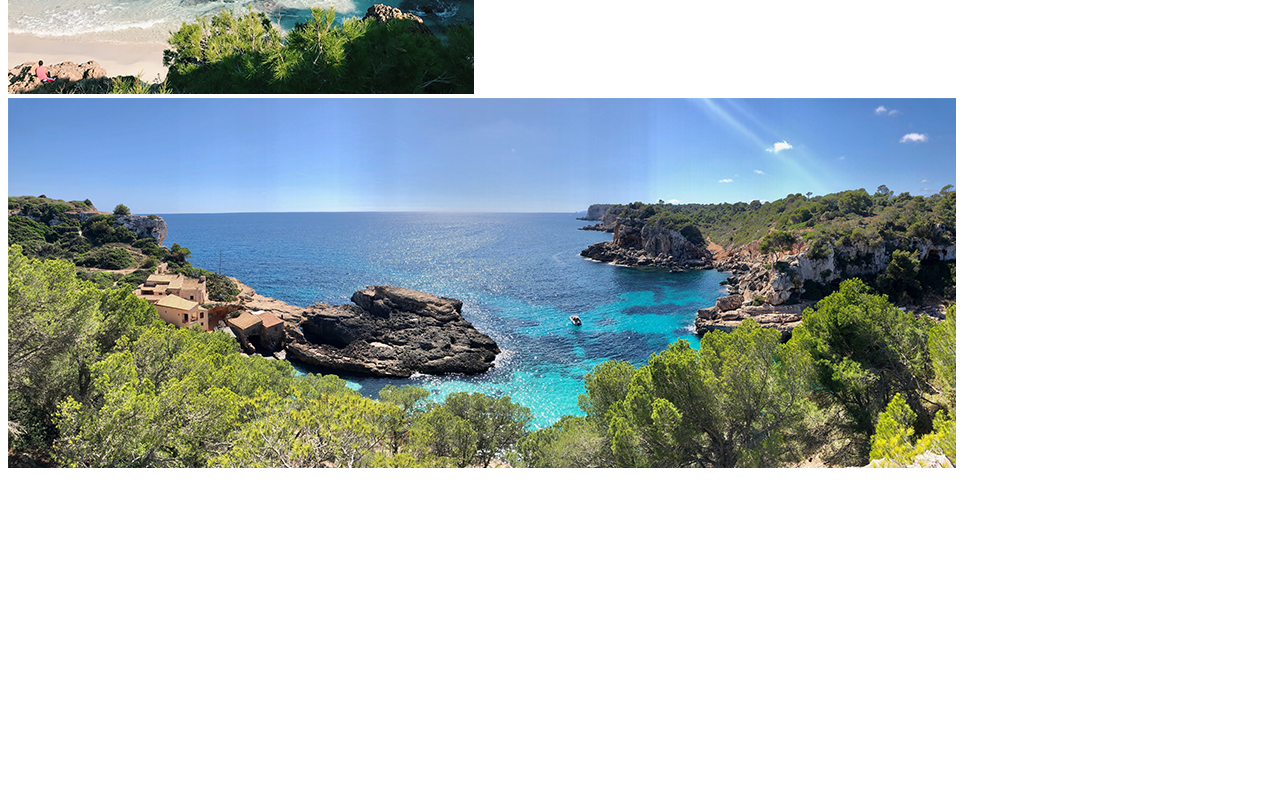
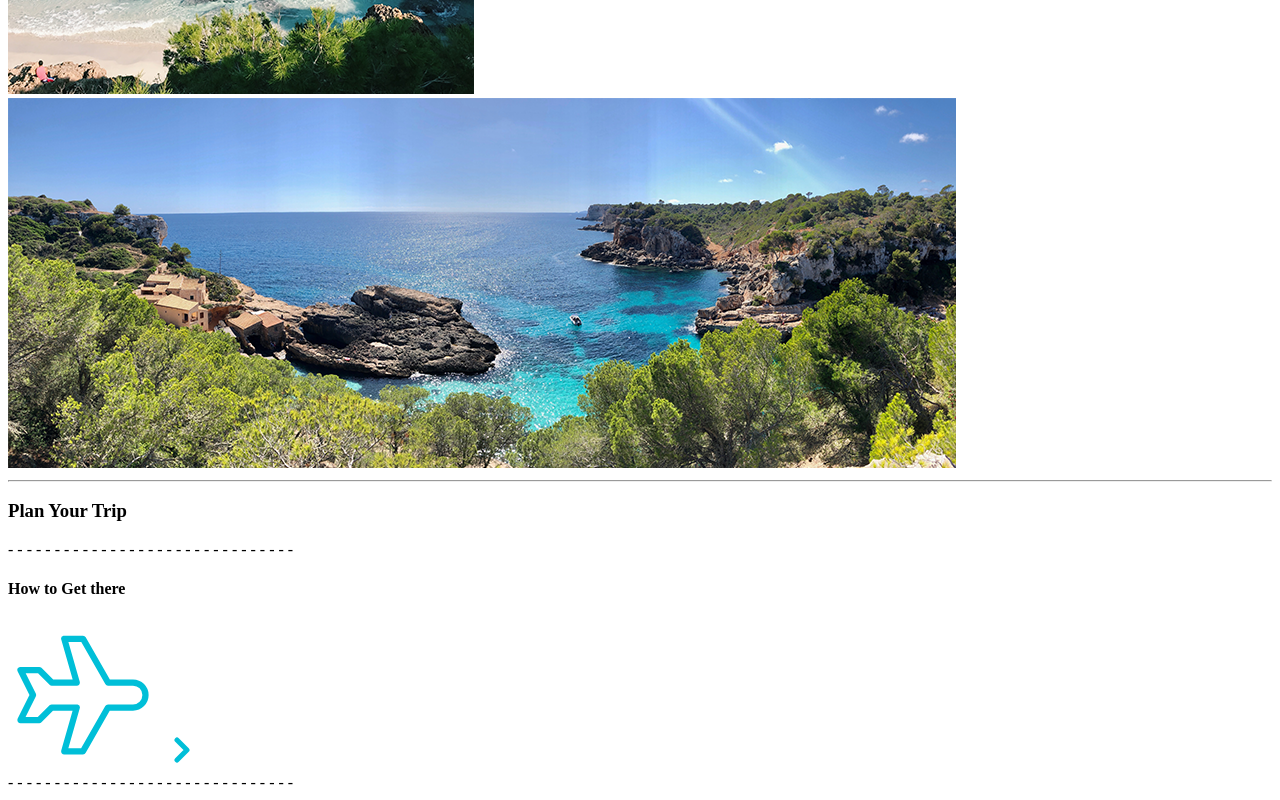
Before and after one commit to Cthulhhu/wunderlust, a plain HTML site: page index.html in a window 1280 px wide. Shown: the part 779-1579 px from the top of the page. Before the commit the page ends 1259 px from the top, so only its background shows below. Drawn offline with Linux system fonts and the light colour scheme.

Commit message:
How to get there

```diff
--- a/index.html
+++ b/index.html
@@ -52,5 +52,26 @@
                     </picture>
             </section>
 
+            <hr>
+
+            <section>
+                <h3>Plan Your Trip</h3>
+            - - - - - - - - - - - - - - - - - - - - - - - - - - - - - - -
+            <section>
+                <h4>How to Get there</h4>
+                    <svg xmlns="http://www.w3.org/2000/svg" class="icon icon-tabler icon-tabler-plane" width="150" height="150" viewBox="0 0 24 24" stroke-width="1" stroke="#00bfd8" fill="none" stroke-linecap="round" stroke-linejoin="round">
+                    <path stroke="none" d="M0 0h24v24H0z" fill="none" />
+                    <path d="M16 10h4a2 2 0 0 1 0 4h-4l-4 7h-3l2 -7h-4l-2 2h-3l2 -4l-2 -4h3l2 2h4l-2 -7h3z" />
+                    </svg>
+
+                    <a href="#" title="Seach for flights">
+                        <svg xmlns="http://www.w3.org/2000/svg" class="icon icon-tabler icon-tabler-chevron-right" width="40" height="40" viewBox="0 0 24 24" stroke-width="3" stroke="#00bfd8" fill="none" stroke-linecap="round" stroke-linejoin="round">
+                        <path stroke="none" d="M0 0h24v24H0z" fill="none" />
+                        <polyline points="9 6 15 12 9 18" />
+                        </svg>
+                    </a>
+            </section>
+            - - - - - - - - - - - - - - - - - - - - - - - - - - - - - - -
+            </section>
 
         </main>
```
